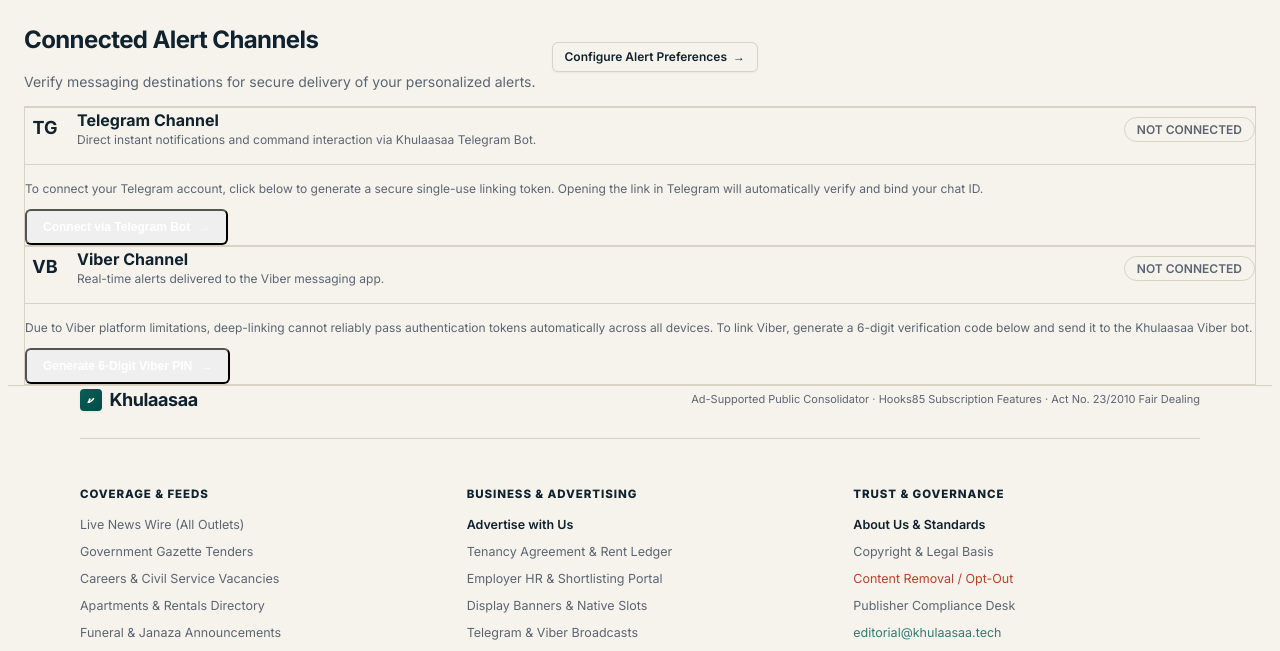
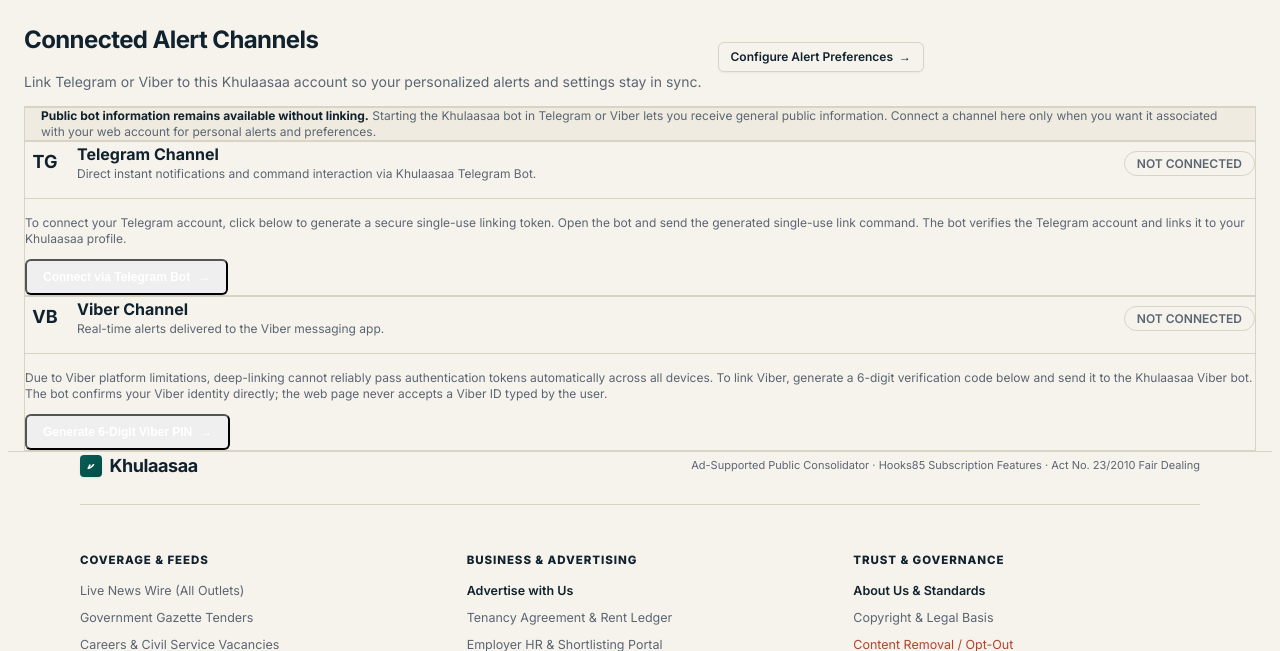
Before and after one commit to Gitrif/khulaasaa, a FastAPI app: template templates/account_channels.html in a window 1280 px wide. Shown: the part 97-748 px from the top of the page. Run offline with FastAPI, Linux system fonts and the light colour scheme; the template is opened without the code that fills it, so the values that code supplies are empty; some libraries are stand-ins or nearby versions.

Commit message:
ui(account): clarify public bot access versus account linking

```diff
--- a/templates/account_channels.html
+++ b/templates/account_channels.html
@@ -16,7 +16,7 @@
     <div class="flex flex-col sm:flex-row sm:items-center sm:justify-between gap-4 mt-2">
       <div>
         <h1 class="text-2xl sm:text-3xl font-extrabold text-ink tracking-tight">Connected Alert Channels</h1>
-        <p class="text-sm text-slate mt-1">Verify messaging destinations for secure delivery of your personalized alerts.</p>
+        <p class="text-sm text-slate mt-1">Link Telegram or Viber to this Khulaasaa account so your personalized alerts and settings stay in sync.</p>
       </div>
       <div>
         <a href="/account/alerts" class="px-3 py-1.5 text-xs font-semibold rounded bg-paper border border-hairline hover:bg-paper-soft text-ink flex items-center gap-1.5 shadow-xs">
@@ -25,6 +25,11 @@
         </a>
       </div>
     </div>
+  </div>
+
+  <div class="mb-5 rounded-xl border border-hairline bg-paper-soft px-4 py-3 text-xs leading-relaxed text-slate">
+    <strong class="text-ink">Public bot information remains available without linking.</strong>
+    Starting the Khulaasaa bot in Telegram or Viber lets you receive general public information. Connect a channel here only when you want it associated with your web account for personal alerts and preferences.
   </div>
 
   <div class="space-y-6">
@@ -83,7 +88,7 @@
           <div class="space-y-4">
             <p class="text-xs text-slate leading-relaxed">
               To connect your Telegram account, click below to generate a secure single-use linking token.
-              Opening the link in Telegram will automatically verify and bind your chat ID.
+              Open the bot and send the generated single-use link command. The bot verifies the Telegram account and links it to your Khulaasaa profile.
             </p>
             <div class="flex flex-wrap items-center gap-3">
               <button
@@ -165,7 +170,7 @@
           <div class="space-y-4">
             <p class="text-xs text-slate leading-relaxed">
               Due to Viber platform limitations, deep-linking cannot reliably pass authentication tokens automatically across all devices.
-              To link Viber, generate a 6-digit verification code below and send it to the Khulaasaa Viber bot.
+              To link Viber, generate a 6-digit verification code below and send it to the Khulaasaa Viber bot. The bot confirms your Viber identity directly; the web page never accepts a Viber ID typed by the user.
             </p>
             <div class="flex flex-wrap items-center gap-3">
               <button
```
